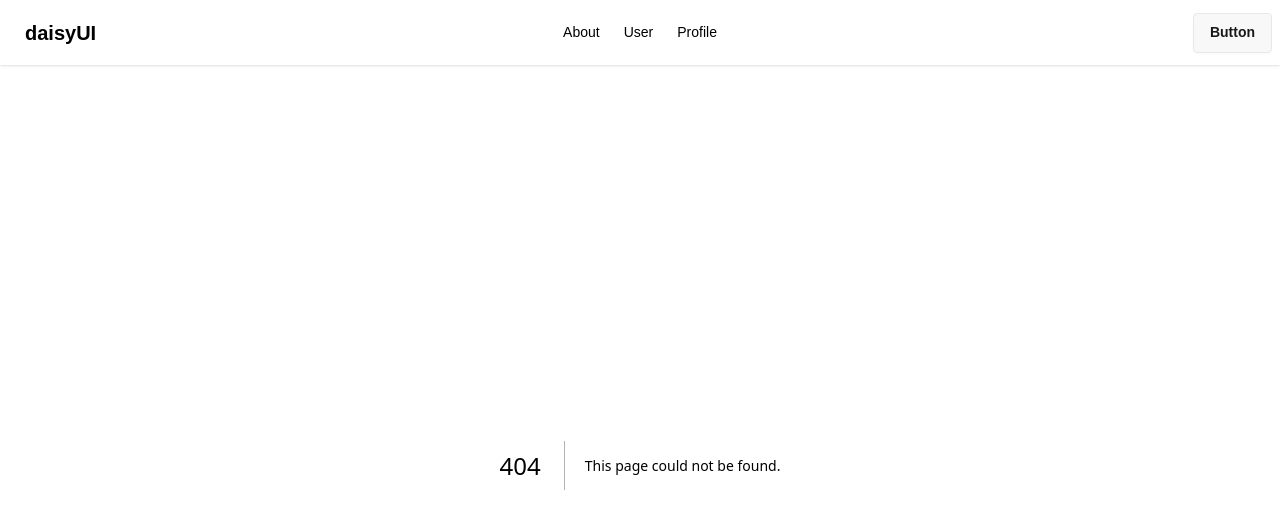
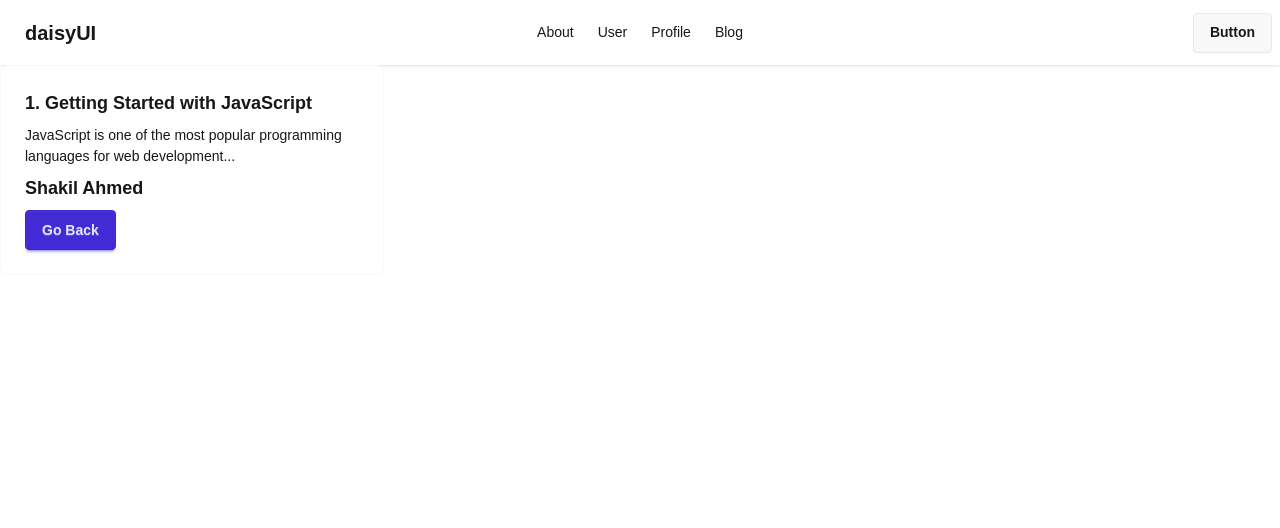
Before and after one commit to shakilkhan95/my-next-app-3, a Next.js app: page /blog/1 in a window 1280 px wide. Before the commit this address had no page. Shown: the top 528 px of the page. Built offline with nearby package versions, Linux system fonts and the light colour scheme.

Commit message:
Dynamic routing revised

```diff
--- /dev/null
+++ b/src/app/blog/[blogId]/page.jsx
@@ -0,0 +1,87 @@
+import Link from "next/link";
+
+const blogs = [
+  {
+    id: 1,
+    title: "Getting Started with JavaScript",
+    author: "Shakil Ahmed",
+    category: "Programming",
+    publishedDate: "2026-05-20",
+    tags: ["JavaScript", "Web Development", "Beginner"],
+    isPublished: true,
+    views: 1250,
+    content:
+      "JavaScript is one of the most popular programming languages for web development...",
+  },
+  {
+    id: 2,
+    title: "Top 10 React Tips",
+    author: "Nadia Khan",
+    category: "Frontend",
+    publishedDate: "2026-05-18",
+    tags: ["React", "JavaScript", "UI"],
+    isPublished: true,
+    views: 980,
+    content:
+      "React makes building interactive user interfaces easier and faster...",
+  },
+  {
+    id: 3,
+    title: "Understanding APIs",
+    author: "Hasib Rahman",
+    category: "Backend",
+    publishedDate: "2026-05-15",
+    tags: ["API", "Backend", "Node.js"],
+    isPublished: false,
+    views: 430,
+    content:
+      "APIs allow applications to communicate with each other efficiently...",
+  },
+  {
+    id: 4,
+    title: "CSS Grid vs Flexbox",
+    author: "Sarah Ali",
+    category: "Design",
+    publishedDate: "2026-05-10",
+    tags: ["CSS", "Flexbox", "Grid"],
+    isPublished: true,
+    views: 2100,
+    content: "Both CSS Grid and Flexbox are powerful layout systems in CSS...",
+  },
+];
+
+const BlogDetailsPage = async ({ params }) => {
+  const { blogId } = await params;
+  const blog = blogs.find((blog) => blog.id === parseInt(blogId));
+  return (
+    <div>
+      {blog ? (
+        <div className="card card-border bg-base-100 w-96">
+          <div className="card-body">
+            <h2 className="card-title">
+              {blog.id}. {blog.title}
+            </h2>
+            <p>{blog.content}</p>
+            <h2 className="card-title">{blog.author}</h2>
+            <div className="card-actions justify-start">
+              <Link href="/blog" className="btn btn-primary">
+                Go Back
+              </Link>
+            </div>
+          </div>
+        </div>
+      ) : (
+        <div>
+          <h1>Blog Details Not Found.</h1>
+          <div>
+            <Link href="/blog" className="btn btn-primary">
+              Go Back
+            </Link>
+          </div>
+        </div>
+      )}
+    </div>
+  );
+};
+
+export default BlogDetailsPage;
--- /dev/null
+++ b/src/app/blog/page.jsx
@@ -0,0 +1,73 @@
+import Link from "next/link";
+import React from "react";
+
+const BlogPage = () => {
+  const blogs = [
+    {
+      id: 1,
+      title: "Getting Started with JavaScript",
+      author: "Shakil Ahmed",
+      category: "Programming",
+      publishedDate: "2026-05-20",
+      tags: ["JavaScript", "Web Development", "Beginner"],
+      isPublished: true,
+      views: 1250,
+      content:
+        "JavaScript is one of the most popular programming languages for web development...",
+    },
+    {
+      id: 2,
+      title: "Top 10 React Tips",
+      author: "Nadia Khan",
+      category: "Frontend",
+      publishedDate: "2026-05-18",
+      tags: ["React", "JavaScript", "UI"],
+      isPublished: true,
+      views: 980,
+      content:
+        "React makes building interactive user interfaces easier and faster...",
+    },
+    {
+      id: 3,
+      title: "Understanding APIs",
+      author: "Hasib Rahman",
+      category: "Backend",
+      publishedDate: "2026-05-15",
+      tags: ["API", "Backend", "Node.js"],
+      isPublished: false,
+      views: 430,
+      content:
+        "APIs allow applications to communicate with each other efficiently...",
+    },
+    {
+      id: 4,
+      title: "CSS Grid vs Flexbox",
+      author: "Sarah Ali",
+      category: "Design",
+      publishedDate: "2026-05-10",
+      tags: ["CSS", "Flexbox", "Grid"],
+      isPublished: true,
+      views: 2100,
+      content:
+        "Both CSS Grid and Flexbox are powerful layout systems in CSS...",
+    },
+  ];
+
+  return (
+    <div className="grid grid-cols-4 my-10 px-10 gap-5">
+      {blogs.map((blog) => (
+        <div key={blog.id} className="card card-border bg-base-100 shadow-md">
+          <div className="card-body">
+            <h2 className="card-title">{blog.title}</h2>
+            <p>{blog.content}</p>
+            <div className="card-actions justify-start">
+              <Link href={`/blog/${blog.id}`} className="btn btn-primary">Details</Link>
+            </div>
+          </div>
+        </div>
+      ))}
+    </div>
+  );
+};
+
+export default BlogPage;
--- a/src/components/Navbar.jsx
+++ b/src/components/Navbar.jsx
@@ -12,6 +12,9 @@ const Navbar = () => {
         </li>
         <li>
           <Link href="/user/profile">Profile</Link>
+        </li>
+        <li>
+            <Link href="/blog">Blog</Link>
         </li>
       </>
     ;
```
